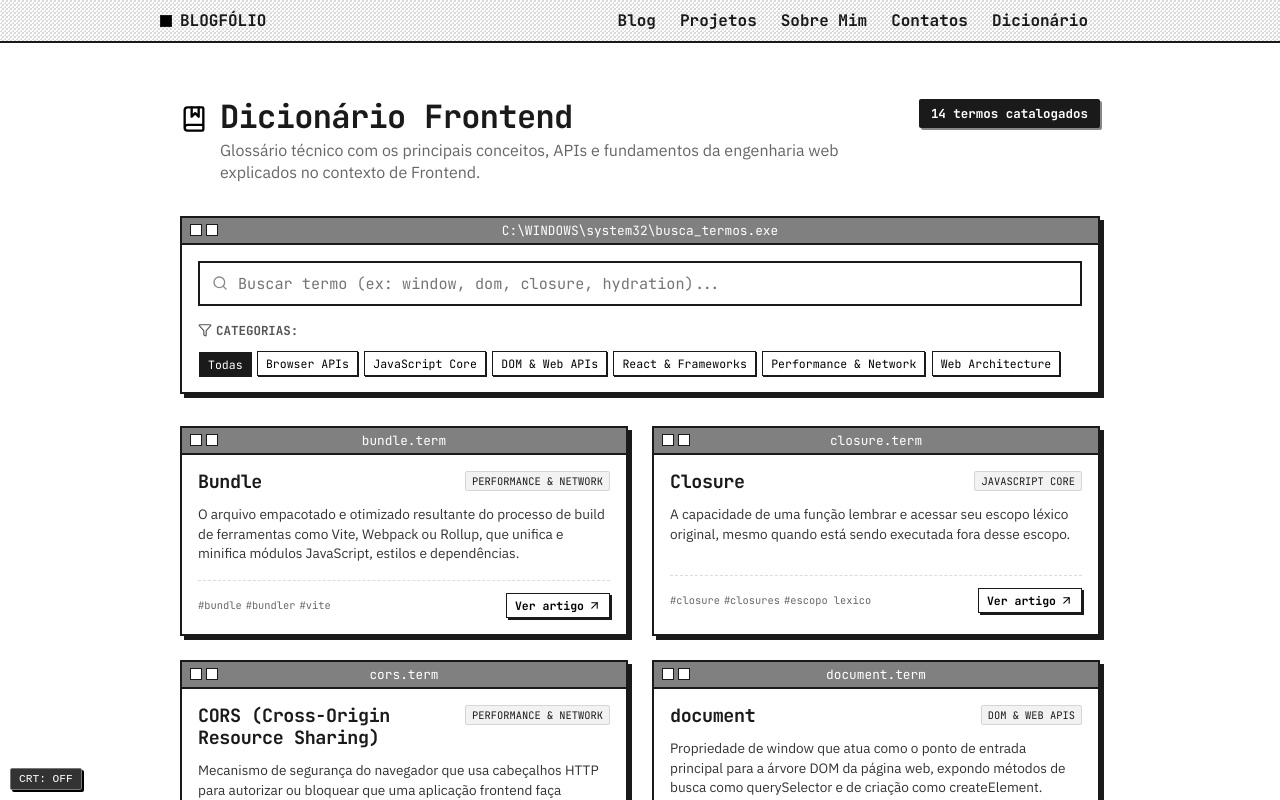
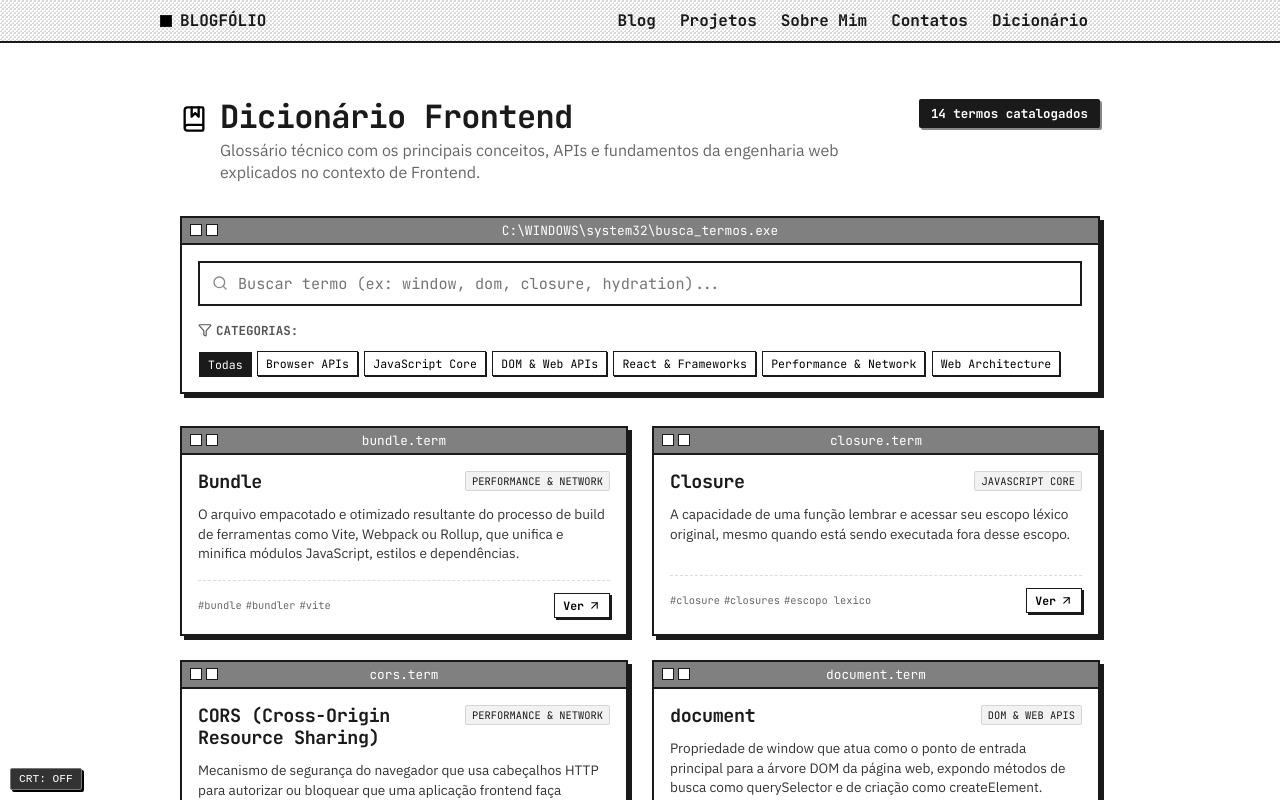
Before and after one commit to MatheusMoorete/blogfolio-dev, a React (Vite) app: page /dicionario in a window 1280 px wide. Shown: the top 800 px of the page. Built offline with nearby package versions, Linux system fonts and the light colour scheme; no server answers.

Commit message:
fix(ui): alterar texto do botao de 'Ver artigo' para 'Ver' na listagem do dicionario

```diff
--- a/src/pages/DictionaryPage.tsx
+++ b/src/pages/DictionaryPage.tsx
@@ -161,7 +161,7 @@ const DictionaryPage: React.FC = () => {
                                             className="retro-button-card"
                                             onClick={() => navigate(`/dicionario/${term.slug}`)}
                                         >
-                                            <span>Ver artigo</span>
+                                            <span>Ver</span>
                                             <ArrowUpRight size={13} />
                                         </button>
                                     </div>
```
